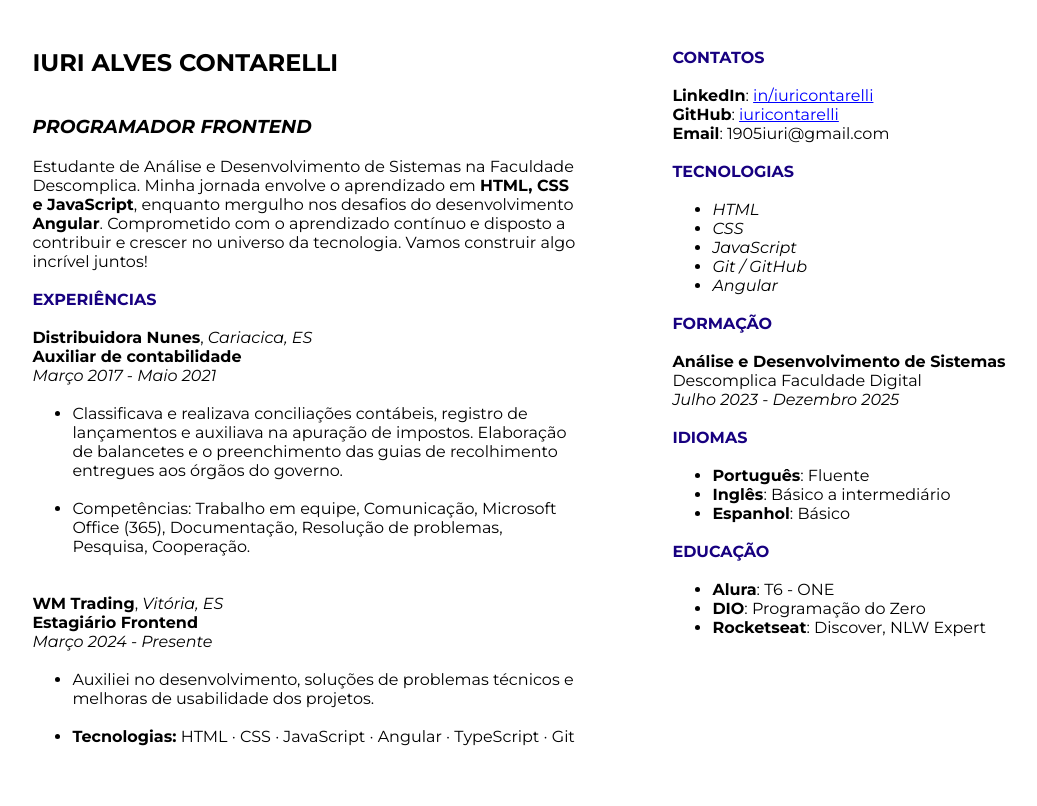
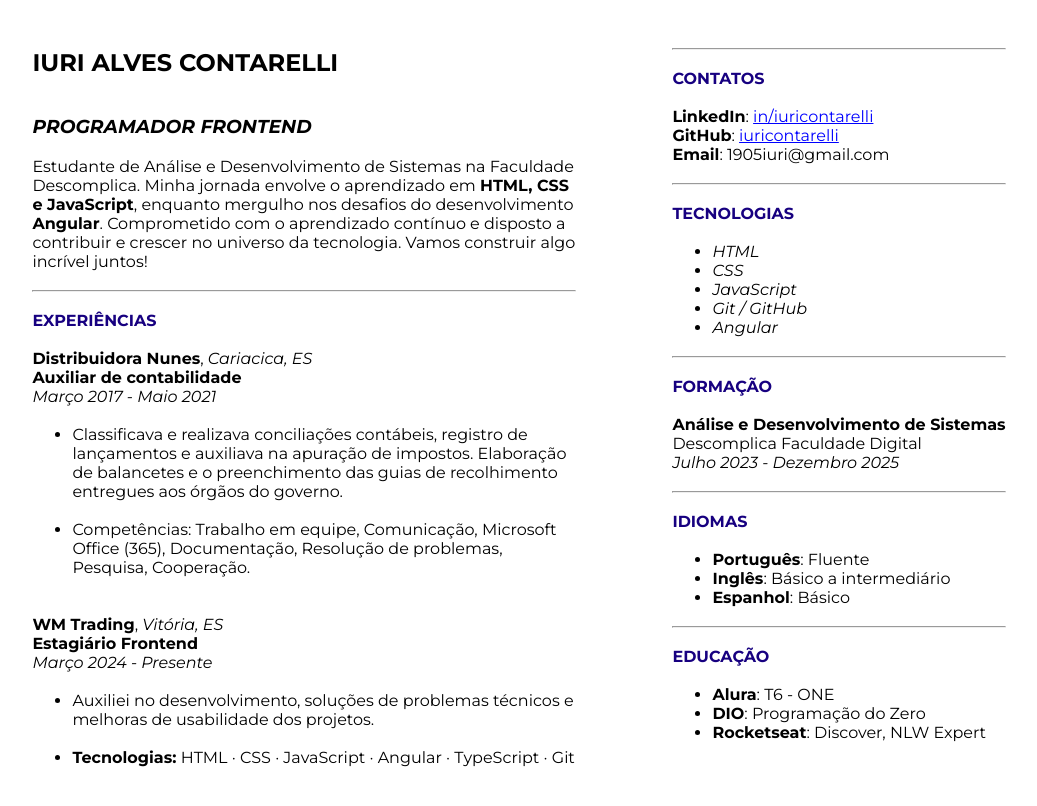
Before and after one commit to iuricontarelli/curriculo, a plain HTML site: page index.html in a window 1280 px wide. Shown: the whole page, without its empty margins (121-1158 px from the left). Drawn offline with Linux system fonts and the light colour scheme.

Commit message:
Update index.html

```diff
--- a/index.html
+++ b/index.html
@@ -24,6 +24,8 @@
 					tecnologia. Vamos construir algo incrível juntos!
 				</p>
 			</section>
+			<br />
+			<hr />
 			<br />
 			<section>
 				<h4>EXPERIÊNCIAS</h4>
@@ -84,6 +86,8 @@
 		</main>
 		<aside>
 			<section>
+				<hr class="conhr"/>
+				<br class="conbr"/>
 				<h4>CONTATOS</h4>
 				<br />
 				<p>
@@ -103,6 +107,8 @@
 				<p><strong>Email</strong>: 1905iuri@gmail.com</p>
 			</section>
 			<br />
+			<hr />
+			<br />
 			<section>
 				<h4>TECNOLOGIAS</h4>
 				<br />
@@ -115,6 +121,8 @@
 				</ul>
 			</section>
 			<br />
+			<hr />
+			<br />
 			<section>
 				<h4>FORMAÇÃO</h4>
 				<br />
@@ -122,6 +130,8 @@
 				<p>Descomplica Faculdade Digital</p>
 				<p><em>Julho 2023 - Dezembro 2025</em></p>
 			</section>
+			<br />
+			<hr />
 			<br />
 			<section>
 				<h4>IDIOMAS</h4>
@@ -132,6 +142,8 @@
 					<li><strong>Espanhol</strong>: Básico</li>
 				</ul>
 			</section>
+			<br />
+			<hr />
 			<br />
 			<section>
 				<h4>EDUCAÇÃO</h4>
```
